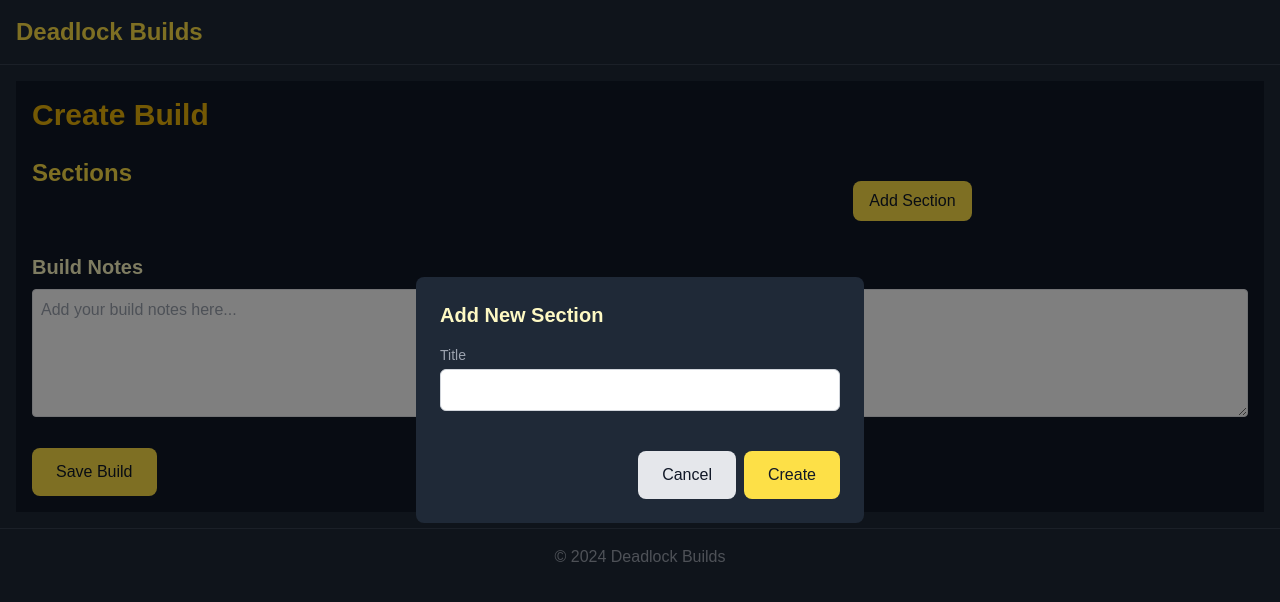
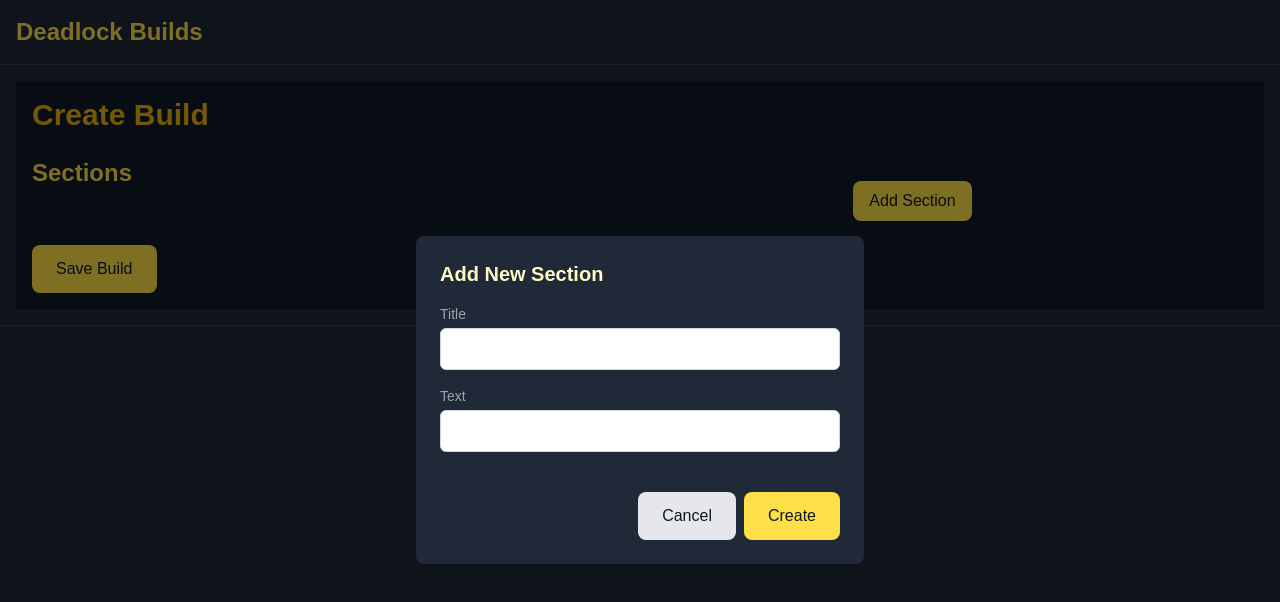
Before and after one commit to jinwood/deadlock-builds, a Next.js app: page /builds/create in a window 1280 px wide. Both pictures are taken after a click on the button "Add Section". Shown: the top 602 px of the page. Built offline with nearby package versions, Linux system fonts and the light colour scheme.

Commit message:
Add text to section

```diff
--- a/app/builds/components/AddSection.tsx
+++ b/app/builds/components/AddSection.tsx
@@ -8,6 +8,7 @@ interface Props {
 export default function AddSection({ addSectionCallback }: Props) {
   const [isOpen, setIsOpen] = useState(false);
   const [title, setTitle] = useState("");
+  const [text, setText] = useState("");
 
   const handleCreate = () => {
     console.log("Creating section with title:", title);
@@ -15,7 +16,7 @@ export default function AddSection({ addSectionCallback }: Props) {
     setTitle("");
     addSectionCallback({
       title,
-      text: "",
+      text,
       items: [],
     });
   };
@@ -48,6 +49,22 @@ export default function AddSection({ addSectionCallback }: Props) {
                 className="w-full px-3 py-2 border border-gray-300 rounded-md focus:outline-none focus:ring-2 focus:ring-blue-500 text-gray-900"
               />
             </div>
+            <div className="mb-4">
+              <label
+                htmlFor="title"
+                className="block text-sm font-medium text-gray-400 mb-1"
+              >
+                Text
+              </label>
+              <input
+                type="text"
+                id="text"
+                value={text}
+                onChange={(e) => setText(e.target.value)}
+                className="w-full px-3 py-2 border border-gray-300 rounded-md focus:outline-none focus:ring-2 focus:ring-blue-500 text-gray-900"
+              />
+            </div>
+
             <div className="flex justify-end space-x-2">
               <button
                 onClick={() => setIsOpen(false)}
--- a/app/builds/create/Builder.tsx
+++ b/app/builds/create/Builder.tsx
@@ -4,13 +4,9 @@ import React, { useState } from "react";
 import { DndProvider } from "react-dnd";
 import { HTML5Backend } from "react-dnd-html5-backend";
 import BuildNotes from "../components/BuildNotes";
-import { Build, Section } from "@/app/types";
 import AddSection from "../components/AddSection";
 import Sections from "../components/Sections";
-import {
-  CharacterBuildProvider,
-  useCharacterBuild,
-} from "@/app/context/BuildContext";
+import { useCharacterBuild } from "@/app/context/BuildContext";
 
 export default function CharacterBuildClient() {
   const { build, setBuild, addSection } = useCharacterBuild();
@@ -21,6 +17,7 @@ export default function CharacterBuildClient() {
     console.log("Saving build:", { build, notes });
   };
 
+  console.log(build.sections);
   return (
     <DndProvider backend={HTML5Backend}>
       <div className="grid grid-cols-1 md:grid-cols-3 gap-4">
@@ -34,7 +31,12 @@ export default function CharacterBuildClient() {
           <AddSection addSectionCallback={addSection} />
         </div>
       </div>
-      <BuildNotes notes={notes} setNotes={setNotes} />
+      {build.sections.map((section) => (
+        <div key={section.title}>
+          <h2>{section.title}</h2>
+          <p>{section.text}</p>
+        </div>
+      ))}
       <button
         onClick={handleSave}
         className="mt-6 bg-yellow-300 text-gray-900 px-6 py-3 rounded-lg hover:bg-yellow-100 transition duration-300 ease-in-out"
```
